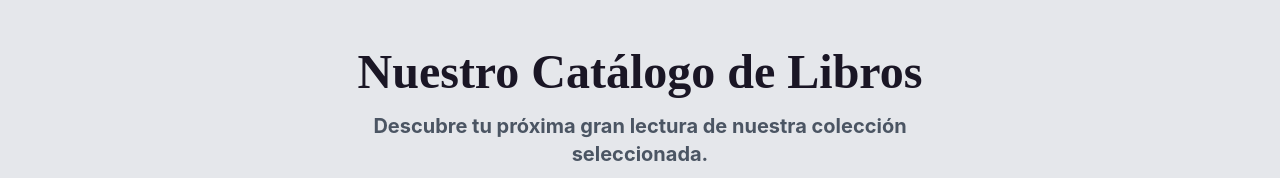
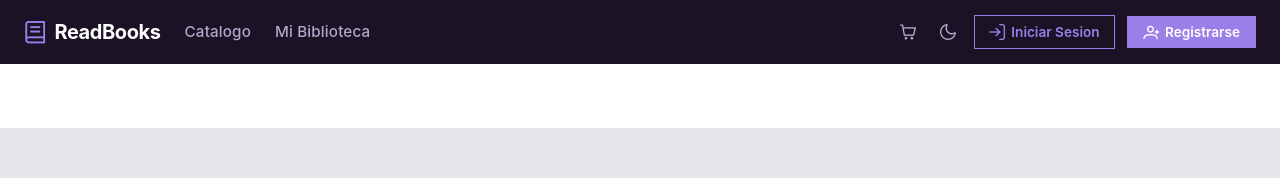
Before and after one commit to Jose-Cordova/ReadBooks_frontend, a Vue app: page / in a window 1280 px wide. Shown: the top 178 px of the page. Built offline with nearby package versions, Linux system fonts and the light colour scheme; no server answers.

Commit message:
Se añadio el NavBar.vue para muestra

```diff
--- a/package.json
+++ b/package.json
@@ -16,7 +16,7 @@
     "pinia": "^3.0.4",
     "pinia-plugin-persistedstate": "^4.7.1",
     "primeicons": "^7.0.0",
-    "primevue": "^3.29.2",
+    "primevue": "^3.53.1",
     "sweetalert2": "^11.26.21",
     "vue": "^3.5.29",
     "vue-router": "^5.0.3"
@@ -31,7 +31,7 @@
     "globals": "^17.3.0",
     "npm-run-all2": "^8.0.4",
     "oxlint": "~1.50.0",
-    "postcss": "^8.5.6",
+    "postcss": "^8.5.8",
     "tailwindcss": "^3.4.4",
     "vite": "^7.3.1",
     "vite-plugin-vue-devtools": "^8.0.6"
--- a/src/App.vue
+++ b/src/App.vue
@@ -1,3 +1,8 @@
 <template>
+  <NavBar />
   <router-view />
 </template>
+
+<script setup>
+import NavBar from '@/components/layouts/Navbar.vue'
+</script>
--- /dev/null
+++ b/src/components/layouts/Navbar.vue
@@ -0,0 +1,312 @@
+<template>
+  <nav class="navbar">
+    <div class="navbar-container">
+
+      <!-- Logo -->
+      <a href="#" class="navbar-logo">
+        <i class="pi pi-book logo-icon"></i>
+        <span class="logo-text"><strong>ReadBooks</strong></span>
+      </a>
+
+      <!-- Links principales -->
+      <div class="navbar-links">
+        <a href="#" class="nav-link">Catalogo</a>
+        <a href="#" class="nav-link">Mi Biblioteca</a>
+      </div>
+
+      <!-- Acciones del lado derecho -->
+      <div class="navbar-actions">
+
+        <!-- Carrito -->
+        <a href="#" class="cart-btn">
+          <i class="pi pi-shopping-cart"></i>
+        </a>
+
+        <!-- Modo oscuro toggle -->
+        <button class="icon-btn" @click="toggleTheme" :title="isDark ? 'Modo claro' : 'Modo oscuro'">
+          <i :class="isDark ? 'pi pi-sun' : 'pi pi-moon'"></i>
+        </button>
+
+        <!-- Botones auth estáticos -->
+        <a href="#" class="btn-outline">
+          <i class="pi pi-sign-in"></i>
+          Iniciar Sesion
+        </a>
+        <a href="#" class="btn-solid">
+          <i class="pi pi-user-plus"></i>
+          Registrarse
+        </a>
+      </div>
+
+      <!-- Hamburger (mobile) -->
+      <button class="hamburger" @click="isOpen = !isOpen">
+        <i :class="isOpen ? 'pi pi-times' : 'pi pi-bars'"></i>
+      </button>
+    </div>
+
+    <!-- Mobile menu -->
+    <transition name="slide">
+      <div v-if="isOpen" class="mobile-menu">
+        <a href="#" class="mobile-link">
+          <i class="pi pi-th-large"></i> Catalogo
+        </a>
+        <a href="#" class="mobile-link">
+          <i class="pi pi-bookmark"></i> Mi Biblioteca
+        </a>
+
+        <div class="mobile-auth">
+          <a href="#" class="btn-outline full">
+            <i class="pi pi-sign-in"></i> Iniciar Sesion
+          </a>
+          <a href="#" class="btn-solid full">
+            <i class="pi pi-user-plus"></i> Registrarse
+          </a>
+        </div>
+      </div>
+    </transition>
+  </nav>
+
+  <div class="navbar-spacer"></div>
+</template>
+
+<script setup>
+import { ref } from 'vue'
+import 'primeicons/primeicons.css'
+
+const isOpen = ref(false)
+const isDark = ref(false)
+
+const toggleTheme = () => {
+  isDark.value = !isDark.value
+  document.documentElement.classList.toggle('dark', isDark.value)
+}
+</script>
+
+<style scoped>
+:root {
+  --radius: 8px;
+}
+
+/* Navbar base */
+.navbar {
+background-color: #1B1226;
+}
+
+.navbar-container {
+  max-width: 1280px;
+  margin: 0 auto;
+  padding: 0 1.5rem;
+  height: 64px;
+  display: flex;
+  align-items: center;
+  gap: 1.5rem;
+}
+
+.navbar-spacer {
+  height: 64px;
+}
+
+/* Logo */
+.navbar-logo {
+  display: flex;
+  align-items: center;
+  gap: 0.5rem;
+  text-decoration: none;
+  font-size: 1.25rem;
+  white-space: nowrap;
+  flex-shrink: 0;
+}
+
+.logo-icon {
+  font-size: 1.4rem;
+  color: #9b7fe8;
+}
+
+.logo-text strong {
+  color: #ffffff;
+  letter-spacing: -0.02em;
+}
+
+/* Nav links */
+.navbar-links {
+  display: flex;
+  gap: 1.5rem;
+  align-items: center;
+  flex-shrink: 0;
+}
+
+.nav-link {
+  text-decoration: none;
+  color: #b0a8c8;
+  font-size: 0.95rem;
+  font-weight: 500;
+  transition: color 0.2s;
+  letter-spacing: 0.01em;
+}
+
+.nav-link:hover {
+  color: #ffffff;
+}
+
+/* Actions */
+.navbar-actions {
+  display: flex;
+  align-items: center;
+  gap: 0.75rem;
+  margin-left: auto;
+  flex-shrink: 0;
+}
+
+/* Carrito */
+.cart-btn {
+  text-decoration: none;
+  font-size: 1.2rem;
+  color: #b0a8c8;
+  display: flex;
+  align-items: center;
+  padding: 6px;
+  border-radius: 50%;
+  transition: color 0.2s, background 0.2s;
+}
+
+.cart-btn:hover {
+  color: #ffffff;
+  background: rgba(155, 127, 232, 0.15);
+}
+
+/* Icon button tema */
+.icon-btn {
+  background: none;
+  border: none;
+  cursor: pointer;
+  font-size: 1.1rem;
+  color: #b0a8c8;
+  padding: 6px;
+  border-radius: 50%;
+  display: flex;
+  align-items: center;
+  transition: color 0.2s, background 0.2s;
+}
+
+.icon-btn:hover {
+  color: #ffffff;
+  background: rgba(155, 127, 232, 0.15);
+}
+
+/* Btn outline */
+.btn-outline {
+  text-decoration: none;
+  display: inline-flex;
+  align-items: center;
+  gap: 0.4rem;
+  padding: 6px 14px;
+  border: 1.5px solid #9b7fe8;
+  border-radius: var(--radius);
+  color: #9b7fe8;
+  font-size: 0.85rem;
+  font-weight: 600;
+  background: transparent;
+  cursor: pointer;
+  transition: background 0.2s, color 0.2s;
+  white-space: nowrap;
+  font-family: inherit;
+}
+
+.btn-outline:hover {
+  background: rgba(155, 127, 232, 0.15);
+  color: #c4a8ff;
+}
+
+/* Btn solid */
+.btn-solid {
+  text-decoration: none;
+  display: inline-flex;
+  align-items: center;
+  gap: 0.4rem;
+  padding: 6px 16px;
+  border-radius: var(--radius);
+  background: #9b7fe8;
+  color: #ffffff;
+  font-size: 0.85rem;
+  font-weight: 600;
+  border: none;
+  cursor: pointer;
+  transition: background 0.2s;
+  white-space: nowrap;
+  font-family: inherit;
+}
+
+.btn-solid:hover {
+  background: #7c5fd4;
+}
+
+/* Hamburger */
+.hamburger {
+  display: none;
+  background: none;
+  border: none;
+  font-size: 1.3rem;
+  cursor: pointer;
+  color: #b0a8c8;
+  margin-left: auto;
+  padding: 4px;
+}
+
+/* Mobile menu */
+.mobile-menu {
+  background: #1B1226;
+}
+
+.mobile-link {
+  text-decoration: none;
+  color: #b0a8c8;
+  font-size: 1rem;
+  font-weight: 500;
+  padding: 0.25rem 0;
+  display: flex;
+  align-items: center;
+  gap: 0.5rem;
+  transition: color 0.2s;
+}
+
+.mobile-link:hover {
+  color: #ffffff;
+}
+
+.mobile-auth {
+  display: flex;
+  flex-direction: column;
+  gap: 0.6rem;
+  padding-top: 0.5rem;
+  border-top: 1px solid #2e1f45;
+}
+
+.full {
+  width: 100%;
+  justify-content: center;
+}
+
+/* Transición */
+.slide-enter-active,
+.slide-leave-active {
+  transition: all 0.25s ease;
+}
+
+.slide-enter-from,
+.slide-leave-to {
+  opacity: 0;
+  transform: translateY(-8px);
+}
+
+/* Responsive */
+@media (max-width: 768px) {
+  .navbar-links,
+  .navbar-actions {
+    display: none;
+  }
+
+  .hamburger {
+    display: block;
+  }
+}
+</style>
```
Also changed, not shown: 1 other file (tests, documents, lock files or other folders).
